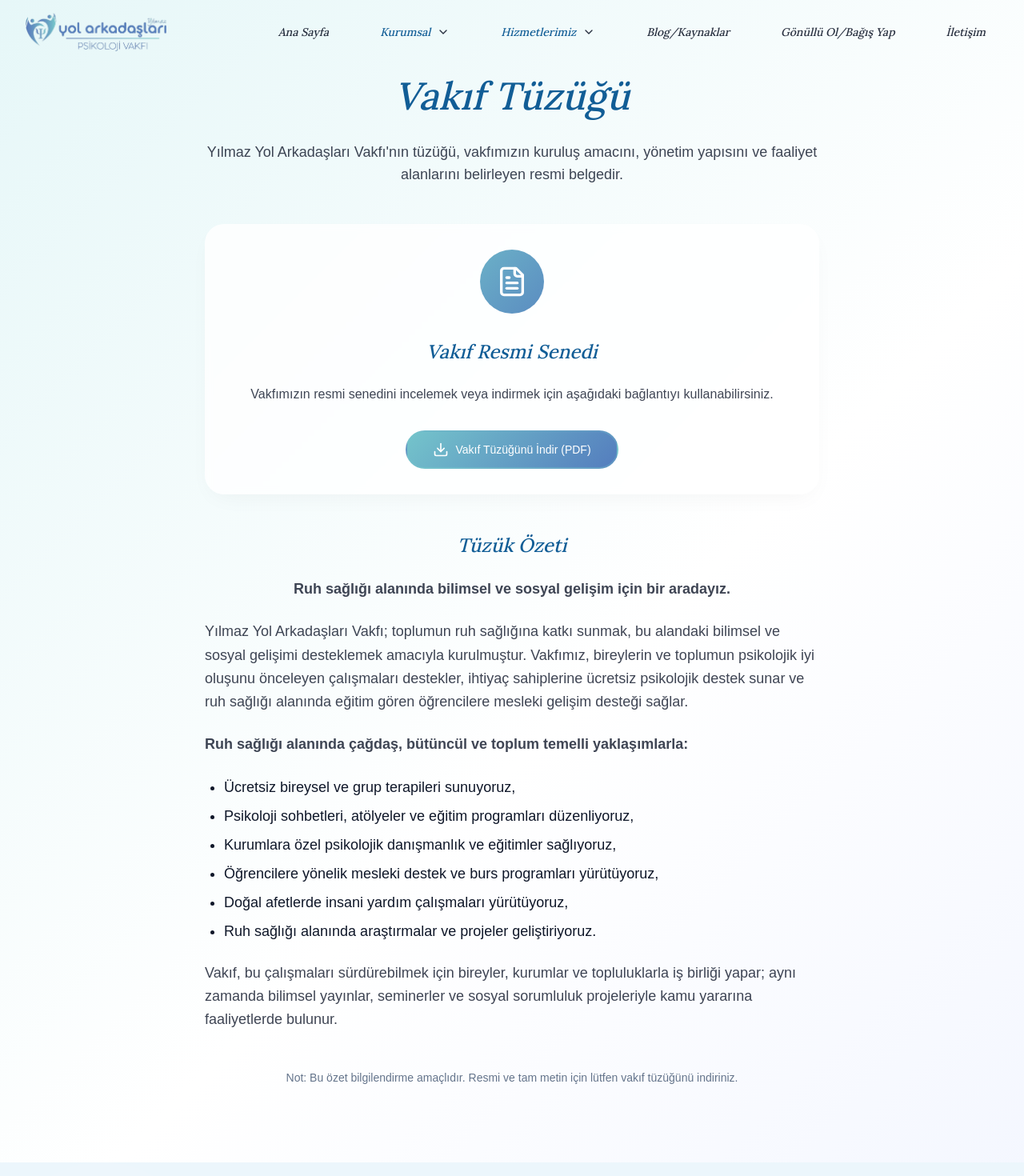
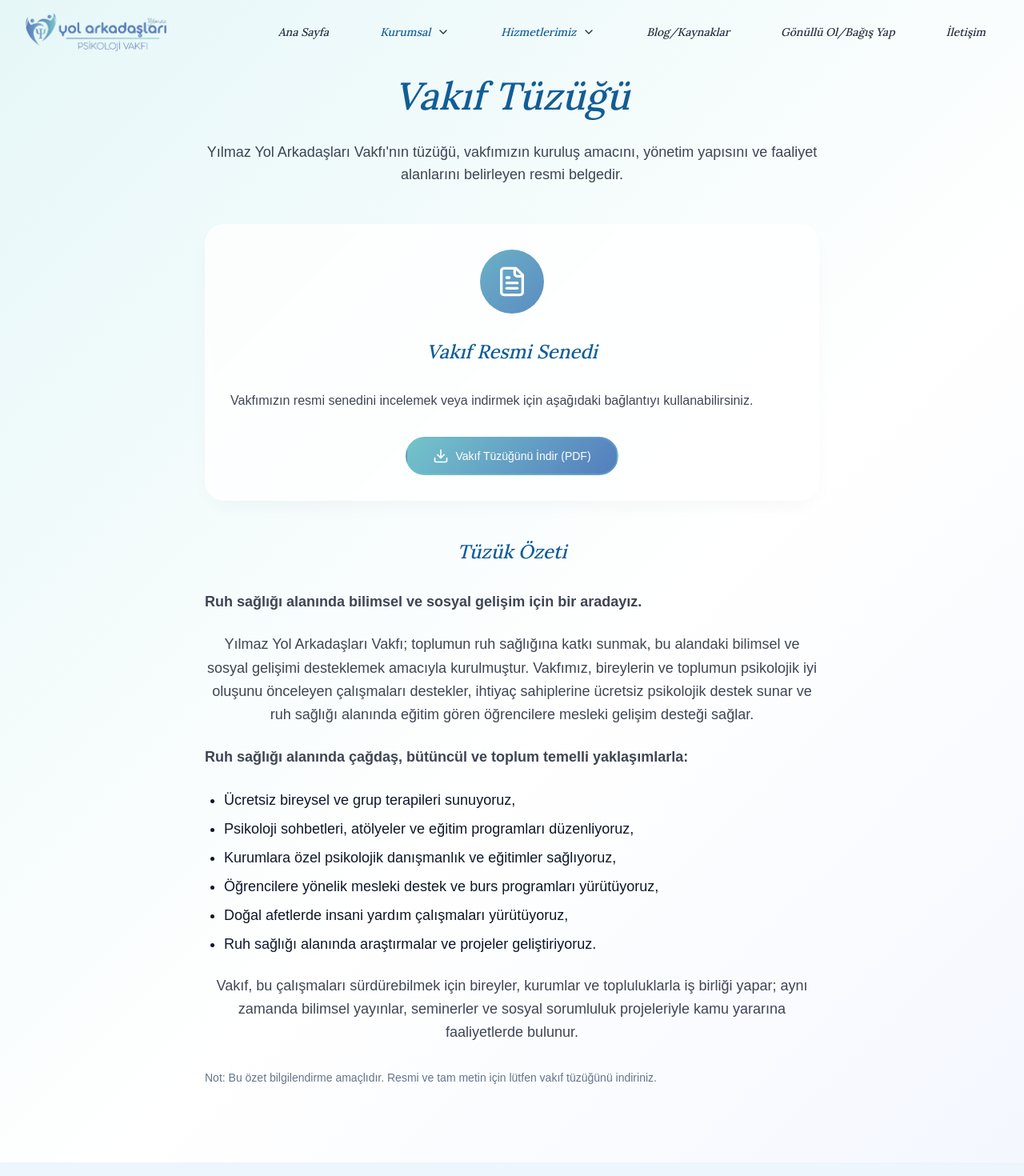
Before and after one commit to nonefiles/VakifYeni, a Next.js app: page /hakkimizda/vakif-tuzugu in a window 1280 px wide. Shown: the top 1470 px of the page at 80% size. Built offline with nearby package versions, Linux system fonts and the light colour scheme; a web font is replaced by a local one.

Commit message:
Update page.tsx

```diff
--- a/app/hakkimizda/vakif-tuzugu/page.tsx
+++ b/app/hakkimizda/vakif-tuzugu/page.tsx
@@ -1,12 +1,12 @@
 import { Card, CardContent } from "@/components/ui/card"
 import { FileText, Download } from "lucide-react"
 import { Button } from "@/components/ui/button"
-import Link from "next/link"
+
 export default function VakifTuzuguPage() {
   return (
     <div className="container py-16 md:py-24">
       <h1 className="text-4xl md:text-5xl font-bold mb-8 text-center gradient-heading">Vakıf Tüzüğü</h1>
-      <p className="text-lg text-center max-w-3xl mx-auto mb-12">
+      <p className="mt-8 flex text-center flex-wrap gap-3 text-lg text-center max-w-3xl mx-auto mb-12">
         Yılmaz Yol Arkadaşları Vakfı'nın tüzüğü, vakfımızın kuruluş amacını, yönetim yapısını ve faaliyet alanlarını
         belirleyen resmi belgedir.
       </p>
@@ -19,15 +19,15 @@ export default function VakifTuzuguPage() {
               </div>
             </div>
             <h2 className="text-2xl font-bold mb-6 text-center">Vakıf Resmi Senedi</h2>
-            <p className="mb-8 text-center">
+            <p className="mt-8 flex text-center flex-wrap gap-3 mb-8 text-center">
               Vakfımızın resmi senedini incelemek veya indirmek için aşağıdaki bağlantıyı kullanabilirsiniz.
             </p>
             <div className="flex justify-center">
               <Button asChild className="flex items-center gap-2">
-                <Link href="/images/vakif-tuzugu.pdf" target="_blank">
+                <a href="/images/vakif-tuzugu.pdf" target="_blank" rel="noopener noreferrer">
                   <Download className="h-5 w-5" />
                   <span>Vakıf Tüzüğünü İndir (PDF)</span>
-                </Link>
+                </a>
               </Button>
             </div>
           </CardContent>
@@ -36,13 +36,13 @@ export default function VakifTuzuguPage() {
       <div className="max-w-3xl mx-auto">
         <h2 className="text-2xl font-bold mb-6 text-center">Tüzük Özeti</h2>
         <div className="space-y-6 text-lg">
-          <p className="text-center font-semibold">
+          <p className="mt-8 flex text-center flex-wrap gap-3 text-center font-semibold">
             Ruh sağlığı alanında bilimsel ve sosyal gelişim için bir aradayız.
           </p>
-          <p>
+          <p className="mt-8 flex text-center flex-wrap gap-3">
             Yılmaz Yol Arkadaşları Vakfı; toplumun ruh sağlığına katkı sunmak, bu alandaki bilimsel ve sosyal gelişimi desteklemek amacıyla kurulmuştur. Vakfımız, bireylerin ve toplumun psikolojik iyi oluşunu önceleyen çalışmaları destekler, ihtiyaç sahiplerine ücretsiz psikolojik destek sunar ve ruh sağlığı alanında eğitim gören öğrencilere mesleki gelişim desteği sağlar.
           </p>
-          <p className="font-semibold">Ruh sağlığı alanında çağdaş, bütüncül ve toplum temelli yaklaşımlarla:</p>
+          <p className="mt-8 flex text-center flex-wrap gap-3 font-semibold">Ruh sağlığı alanında çağdaş, bütüncül ve toplum temelli yaklaşımlarla:</p>
           <ul className="list-disc pl-6 space-y-2">
             <li>Ücretsiz bireysel ve grup terapileri sunuyoruz,</li>
             <li>Psikoloji sohbetleri, atölyeler ve eğitim programları düzenliyoruz,</li>
@@ -51,11 +51,11 @@ export default function VakifTuzuguPage() {
             <li>Doğal afetlerde insani yardım çalışmaları yürütüyoruz,</li>
             <li>Ruh sağlığı alanında araştırmalar ve projeler geliştiriyoruz.</li>
           </ul>
-          <p>
+          <p className="mt-8 flex text-center flex-wrap gap-3">
             Vakıf, bu çalışmaları sürdürebilmek için bireyler, kurumlar ve topluluklarla iş birliği yapar; aynı zamanda bilimsel yayınlar, seminerler ve sosyal sorumluluk projeleriyle kamu yararına faaliyetlerde bulunur.
           </p>
         </div>
-        <p className="mt-12 text-center text-sm text-muted-foreground">
+        <p className="mt-8 flex text-center flex-wrap gap-3 mt-12 text-center text-sm text-muted-foreground">
           Not: Bu özet bilgilendirme amaçlıdır. Resmi ve tam metin için lütfen vakıf tüzüğünü indiriniz.
         </p>
       </div>
```
